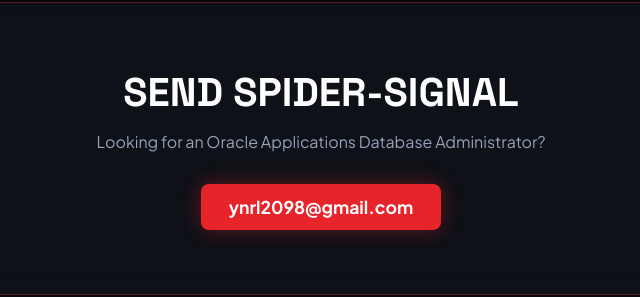
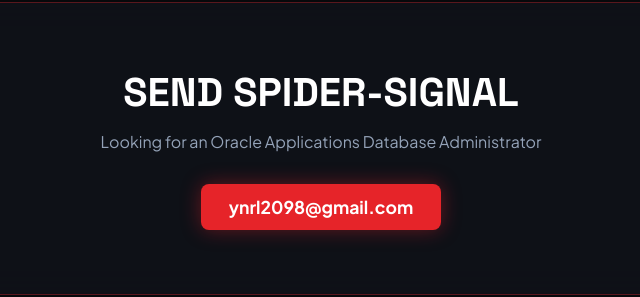
Before and after one commit to ynrl2098-ctrl/about, a plain HTML site: page index.html in a window 1280 px wide. Shown: the part 4119-4416 px from the top of the page, 319-959 px from the left. Drawn offline with Linux system fonts and the light colour scheme.

Commit message:
Update index.html

```diff
--- a/index.html
+++ b/index.html
@@ -282,7 +282,7 @@
     <!-- Footer Signal Box -->
     <footer class="footer-card glass-card">
       <h2>SEND SPIDER-SIGNAL</h2>
-      <p>Looking for an Oracle Applications Database Administrator?</p>
+      <p>Looking for an Oracle Applications Database Administrator</p>
       <a href="mailto:ynrl2098@gmail.com" class="btn btn-primary email-btn">ynrl2098@gmail.com</a>
     </footer>
 
```
